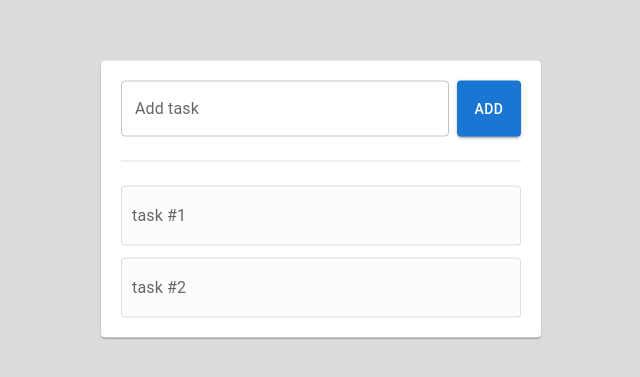
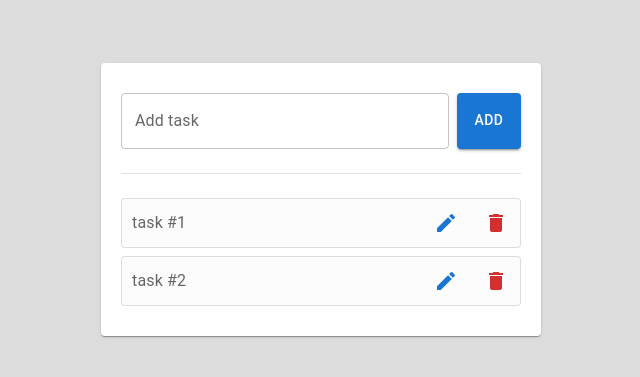
Before and after one commit to avet-davtyan/task-hub, a React (Create React App) app: page / in a window 1280 px wide. Shown: the part 201-578 px from the top of the page, without its empty margins (319-959 px from the left). Built offline with nearby package versions, Linux system fonts and the light colour scheme.

Commit message:
integrated react beautiful dnd

```diff
--- a/package.json
+++ b/package.json
@@ -17,6 +17,7 @@
     "@types/react": "^18.2.21",
     "@types/react-dom": "^18.2.7",
     "react": "^18.2.0",
+    "react-beautiful-dnd": "^13.1.1",
     "react-dom": "^18.2.0",
     "react-scripts": "5.0.1",
     "styled-components": "^5.3.11",
--- a/src/App.tsx
+++ b/src/App.tsx
@@ -2,24 +2,23 @@ import React from 'react';
 import logo from './logo.svg';
 import './App.css';
 import TodoBoard from "./components/todoBoard/TodoBoard";
+import {Stack} from '@mui/material';
 
 function App() {
     return (
-        <div style={{
+        <Stack style={{
             backgroundColor: '#DCDCDC',
             width: '100%',
             height: '100%',
             position: 'absolute'
-        }}>
+        }} justifyContent='center' alignItems='center'>
             <TodoBoard boardStyle={{
-                left: '50%',
-                top: '50%',
-                transform: 'translate(-50%, -50%)',
-                position: 'absolute',
+
+                // transform: 'translate(-50%, -50%)',
 
 
             }}/>
-        </div>
+        </Stack>
     );
 }
 
--- /dev/null
+++ b/src/components/todoBoard/CustomAddButton.tsx
@@ -0,0 +1,10 @@
+import {Button} from "@mui/material";
+import React from "react";
+
+const customAddButton = ({handleAddTask}: { handleAddTask: any }) => {
+    return (
+        <Button variant='contained' onClick={handleAddTask}>ADD</Button>
+    )
+}
+
+export default customAddButton;
--- /dev/null
+++ b/src/components/todoBoard/CustomTaskRenderer.tsx
@@ -0,0 +1,56 @@
+import {Button, Card, Divider, Stack, TextField, Typography} from '@mui/material'
+import React, {ChangeEvent, useState} from "react";
+import DeleteIcon from '@mui/icons-material/Delete';
+import EditIcon from '@mui/icons-material/Edit';
+import {CSSObject} from '@emotion/react';
+import {useTheme} from "@mui/material";
+
+const CustomTaskRenderer = ({task, handleDelete}: { task: any, handleDelete: any }) => {
+    const theme = useTheme();
+    const [showEditDel, setShowEditDel] = useState<boolean>(false);
+
+    return (
+        <Card sx={{
+            height: '100%',
+            backgroundColor: '#FCFCFC',
+
+        }} variant='outlined'
+              onMouseEnter={() => {
+                  setShowEditDel(true);
+              }}
+              onMouseLeave={() => {
+                  setShowEditDel(false);
+              }}
+        >
+            <Stack sx={{
+                width: '100%',
+                height: '100%',
+                paddingLeft: '10px'
+            }} justifyContent='center'>
+                <Typography color='text.secondary'>
+                    {task?.name}
+                </Typography>
+
+                <Stack sx={{
+                    position: 'absolute',
+                    right: '0px',
+                    width: '100px',
+                    height: '100%',
+
+                }} direction='row'>
+                    <Button style={{width: '50%', minWidth: 0}}>
+                        <EditIcon style={{color: theme.palette.primary.main}}/>
+                    </Button>
+                    <Button style={{width: '50%', minWidth: 0}}
+                            onClick={() => {
+                                handleDelete(task);
+                            }}>
+                        <DeleteIcon style={{color: theme.palette.error.main}}/>
+                    </Button>
+                </Stack>
+            </Stack>
+        </Card>
+    )
+}
+
+export default CustomTaskRenderer;
--- /dev/null
+++ b/src/components/todoBoard/CustomTextField.tsx
@@ -0,0 +1,12 @@
+import {TextField} from "@mui/material";
+import React from "react";
+
+const CustomTextField = ({handleChange}: { handleChange: any }) => {
+    return (
+        <TextField sx={{width: '100%'}} id="outlined-basic" label="Add task" variant="outlined"
+                   onChange={handleChange}
+        />
+    )
+}
+
+export default CustomTextField;
--- a/src/components/todoBoard/TodoBoard.tsx
+++ b/src/components/todoBoard/TodoBoard.tsx
@@ -1,76 +1,65 @@
 import {Button, Card, Divider, Stack, TextField, Typography} from '@mui/material'
 import React, {ChangeEvent, useState} from "react";
 import DeleteIcon from '@mui/icons-material/Delete';
+import EditIcon from '@mui/icons-material/Edit';
 import {CSSObject} from '@emotion/react';
+import {useTheme} from "@mui/material";
+import CustomTaskRenderer from "./CustomTaskRenderer";
+import CustomAddButton from "./CustomAddButton";
+import CustomTextField from "./CustomTextField";
+// @ts-ignore
+import {DragDropContext, Droppable, Draggable} from 'react-beautiful-dnd';
 
 type BoardStyle = CSSObject;
 
 interface task {
     name: string,
-    id: number
+    task_id: number
 }
 
 
-const customTaskRenderer = ({task, handleDelete}: { task: any, handleDelete: any }) => {
-    return (
-        <Card sx={{
-            height: '100%',
-            backgroundColor: '#FCFCFC',
-
-        }} variant='outlined'>
-            <Stack sx={{
-                width: '100%',
-                height: '100%',
-                paddingLeft: '10px'
-            }} justifyContent='center'>
-                <Typography color='text.secondary'>
-                    {task?.name}
-                </Typography>
-
-                <Stack sx={{
-                    position: 'absolute',
-                    right: 0,
-                    width: '100px',
-                    height: '100%',
-                }} direction='row'>
-                </Stack>
-            </Stack>
-        </Card>
-    )
-}
-
 const TodoBoard = ({
                        boardStyle = {} as BoardStyle,
-                       Outtasks = [],
-                       TaskRenderer = customTaskRenderer,
+                       TaskRenderer = CustomTaskRenderer,
+                       AddButton = CustomAddButton,
+                       TaskTextField = CustomTextField,
                    }) => {
 
-    const [tasks, setTasks] = useState<task[]>([
-        {name: 'task #1', id: Math.random()},
-        {name: 'task #2', id: Math.random()},
+    const [tasks, setTasks] = useState<any[]>([
+        {name: 'task #1', task_id: 1},
+        {name: 'task #2', task_id: 2},
     ])
-
     const [text, setText] = useState<string>('');
-
     const [showDelEdit, setShowDelEdit] = useState<boolean>(false);
-
     const handleChange = (e: ChangeEvent<HTMLInputElement>) => {
         setText(e.target.value)
     }
-
     const addTask = () => {
-        if (text) setTasks([...tasks, {name: text, id: Math.random()}]);
+        if (text) setTasks([...tasks, {name: text, task_id: Math.random()}]);
+    }
+    const handleDelete = (task: any) => {
+        setTasks(tasks.filter(_task => _task.task_id !== task.task_id));
     }
 
-    const handleDelete = (task: any) => {
-        console.log(task.id);
-    }
+    const grid = 8;
+    const getItemStyle = (isDragging: any, draggableStyle: any) => ({
+        ...draggableStyle,
+        userSelect: 'none',
+        // position: '',
+        height: '100px',
+        backgroundColor: 'blue',
 
+        margin: `0 0 8px 0`,
+    });
+
+    const getListStyle = (isDraggingOver: any) => ({
+        height: '400px',
+    });
 
     return (
         <Card sx={{
             width: '400px',
-            padding: '20px',
+            padding: '30px 20px 30px 20px',
             ...boardStyle,
         }}>
             <Stack sx={{
@@ -78,22 +67,41 @@ const TodoBoard = ({
                 height: '100%'
             }} spacing={3}>
                 <Stack direction='row' spacing={1}>
-                    <TextField sx={{width: '100%'}} id="outlined-basic" label="Add task" variant="outlined"
-                               onChange={handleChange}
-                    />
-                    <Button variant='contained' onClick={addTask}>ADD</Button>
+                    <TaskTextField handleChange={handleChange}/>
+                    <AddButton handleAddTask={addTask}/>
                 </Stack>
                 <Divider/>
-                <Stack spacing={1.5}>
-                    {tasks.map(task =>
-                        <Stack draggable sx={{
-                            height: '60px',
-                            position: 'relative'
-                        }} key={task.id}>
-                            <TaskRenderer task={task} handleDelete={handleDelete}/>
-                        </Stack>
-                    )}
-                </Stack>
+                <DragDropContext>
+                    <Droppable droppableId="droppable">
+                        {(provided: any, snapshot: any) => (
+                            <Stack
+                                {...provided.droppableProps}
+                                ref={provided.innerRef}
+                                spacing={1}
+                            >
+                                {tasks.map((task, index) => (
+                                    <Draggable key={task.task_id} draggableId={task.task_id.toString()} index={index}>
+                                        {(provided: any, snapshot: any) => (
+                                            <div
+                                                ref={provided.innerRef}
+                                                {...provided.draggableProps}
+                                                {...provided.dragHandleProps}
+                                            >
+                                                <Stack sx={{
+                                                    height: '50px',
+                                                    position: 'relative'
+                                                }}>
+                                                    <TaskRenderer task={task} handleDelete={handleDelete}/>
+                                                </Stack>
+                                            </div>
+                                        )}
+                                    </Draggable>
+                                ))}
+                                {provided.placeholder}
+                            </Stack>
+                        )}
+                    </Droppable>
+                </DragDropContext>
             </Stack>
         </Card>
     )
--- a/src/index.tsx
+++ b/src/index.tsx
@@ -5,12 +5,10 @@ import App from './App';
 import reportWebVitals from './reportWebVitals';
 
 const root = ReactDOM.createRoot(
-  document.getElementById('root') as HTMLElement
+    document.getElementById('root') as HTMLElement
 );
 root.render(
-  <React.StrictMode>
-    <App />
-  </React.StrictMode>
+    <App/>
 );
 
 // If you want to start measuring performance in your app, pass a function
```
Also changed, not shown: 1 other file (tests, documents, lock files or other folders).
